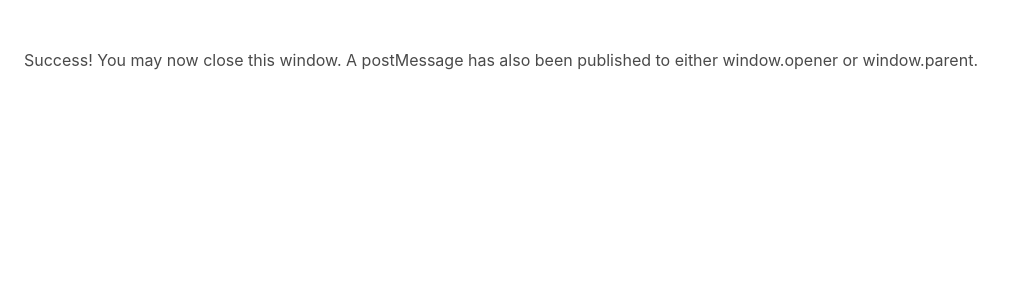
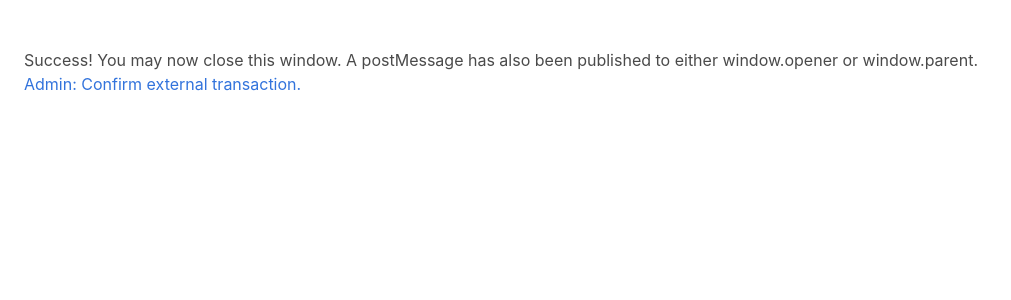
Before and after one commit to stellar/django-polaris, a Django app: template src/templates/deposit/success.html in a window 1280 px wide. Shown: the part 52-352 px from the top of the page, without its empty margins (0-1011 px from the left). Run offline with Django 3.2, Linux system fonts and the light colour scheme; the template is opened without the code that fills it, so the values that code supplies are empty; parts of the project's set-up code (start-up, migrations or seed data) failed here and were passed over; some libraries are stand-ins or nearby versions.

Commit message:
Backchannel the external deposit confirmation in interactive flow. (#80)

```diff
--- a/src/templates/deposit/success.html
+++ b/src/templates/deposit/success.html
@@ -11,8 +11,9 @@
     Success! You may now close this window. A postMessage has also been
     published to either window.opener or window.parent.
   </p>
+  <a class="btn btn-primary" id="externalButton" onclick="submitExternal()">Admin: Confirm external transaction.</a>
 
-  <script>
+  <script type="text/javascript">
     function postTransactionCallback() {
       var targetWindow, transaction;
 
@@ -30,7 +31,36 @@
       targetWindow.postMessage(transaction, "*");
     }
 
-    postTransactionCallback();
+    function submitExternal() {
+      var transaction, amount, queryMap, transactionId, xhr, xhrUrl;
+
+      // Get amount from the transaction JSON.
+      transaction = JSON.parse('{{ tx_json|safe }}');
+      amount = transaction["transaction"]["amount_in"];
+
+      // Get transaction ID from query parameters.
+      queryMap = decodeURI(window.location.search)
+        .replace('?', '')
+        .split('&')
+        .map(param => param.split('='))
+        .reduce((values, [key, value]) => {
+          values[key] = value
+          return values
+        }, {});
+      transactionId = queryMap["transaction_id"];
+
+      // Send XHR to confirm transaction.
+      xhr = new XMLHttpRequest();
+      xhrUrl = '/deposit/confirm_transaction?transaction_id=' + transactionId + '&amount=' + amount;
+      xhr.open('get', xhrUrl, true);
+      xhr.onload = function () {
+        if (this.status >= 200 && this.status < 400) {
+          postTransactionCallback();
+        }
+      };
+      xhr.setRequestHeader('Content-Type', 'application/x-www-form-urlencoded; charset=UTF-8');
+      xhr.send();
+    }
   </script>
 </section>
 {% endblock %}
```
